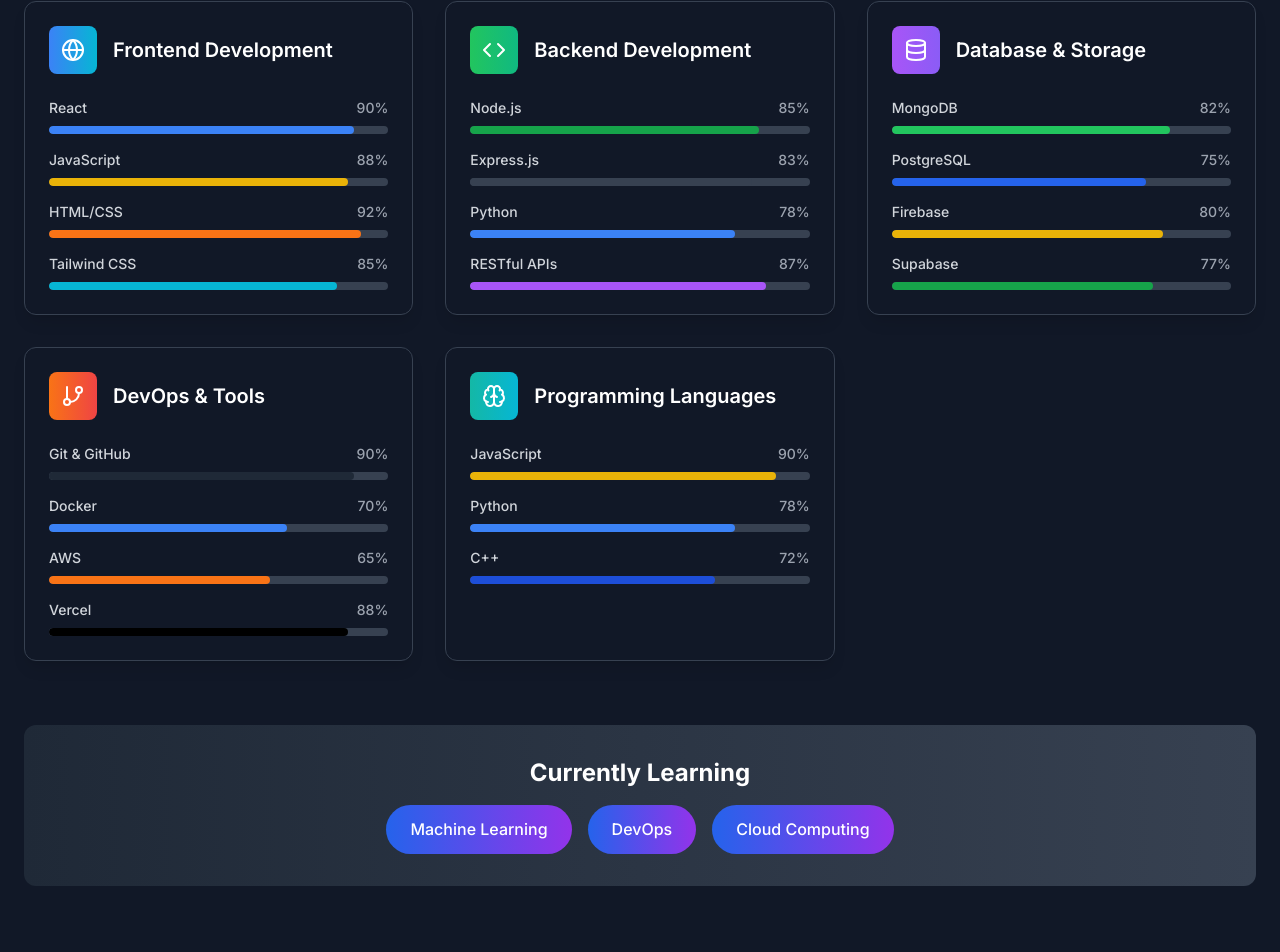
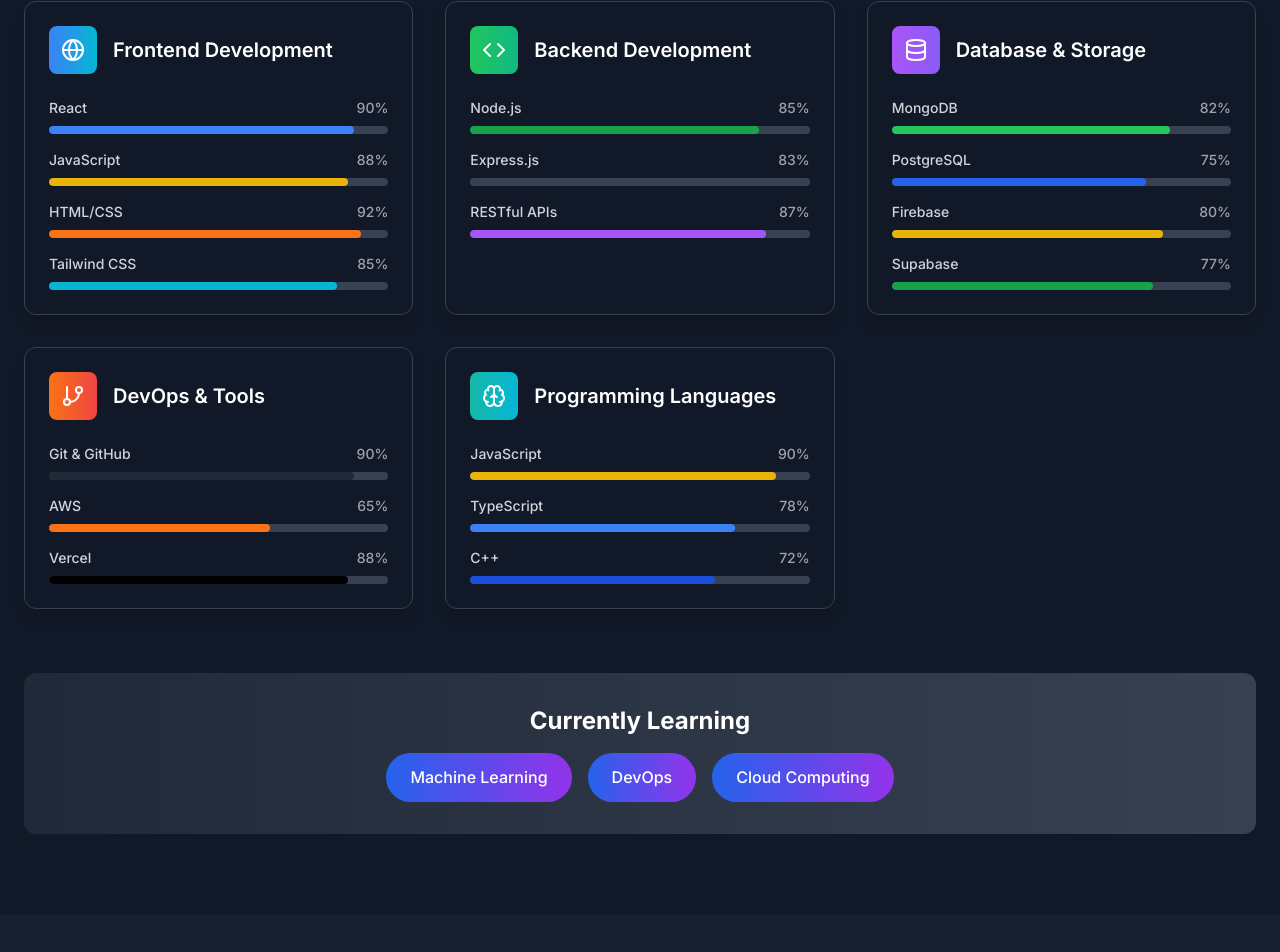
Before and after one commit to Snehaa-B/portfolio, a React (Vite) app: page / in a window 1280 px wide. Shown: the part 2092-3044 px from the top of the page. Built offline with nearby package versions, Linux system fonts and the light colour scheme.

Commit message:
Update Skills.tsx

```diff
--- a/src/components/Skills.tsx
+++ b/src/components/Skills.tsx
@@ -41,7 +41,6 @@
       skills: [
         { name: "Node.js", level: 85, color: "bg-green-600" },
         { name: "Express.js", level: 83, color: "bg-gray-700" },
-        { name: "Python", level: 78, color: "bg-blue-500" },
         { name: "RESTful APIs", level: 87, color: "bg-purple-500" },
       ]
     },
@@ -62,7 +61,6 @@
       color: "from-orange-500 to-red-500",
       skills: [
         { name: "Git & GitHub", level: 90, color: "bg-gray-800" },
-        { name: "Docker", level: 70, color: "bg-blue-500" },
         { name: "AWS", level: 65, color: "bg-orange-500" },
         { name: "Vercel", level: 88, color: "bg-black" }
       ]
@@ -73,7 +71,7 @@
       color: "from-teal-500 to-cyan-500",
       skills: [
         { name: "JavaScript", level: 90, color: "bg-yellow-500" },
-        { name: "Python", level: 78, color: "bg-blue-500" },
+        { name: "TypeScript", level: 78, color: "bg-blue-500" },
         { name: "C++", level: 72, color: "bg-blue-700" }
       ]
     }
```
